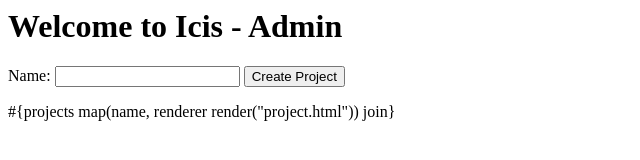
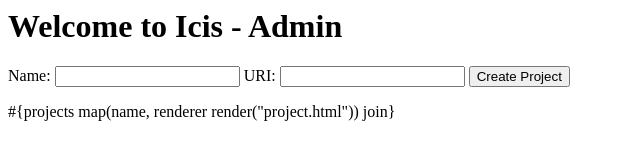
Before and after one commit to qxjit/icis, a plain HTML site: page app/admin.html in a window 1280 px wide. Shown: the whole page, without its empty margins (0-640 px from the left). Drawn offline with Linux system fonts and the light colour scheme.

Commit message:
added cloning of projects from git on add

```diff
--- a/app/admin.html
+++ b/app/admin.html
@@ -3,6 +3,7 @@
     <h1 id="title">Welcome to Icis - Admin</h1>
     <form id="projectForm" method="post">
       Name: <input type="text" name="name"/>
+      URI: <input type="text" name="uri"/>
       <input type="submit" name="submit" value="Create Project"/>
     </form>
     #{projects map(name, renderer render("project.html")) join}
```
Also changed, not shown: 13 other files.
